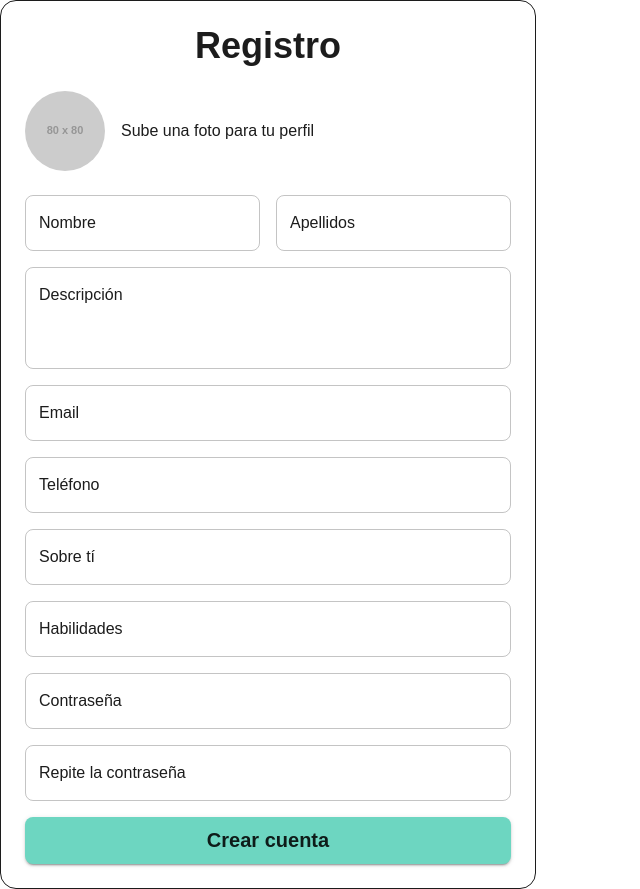
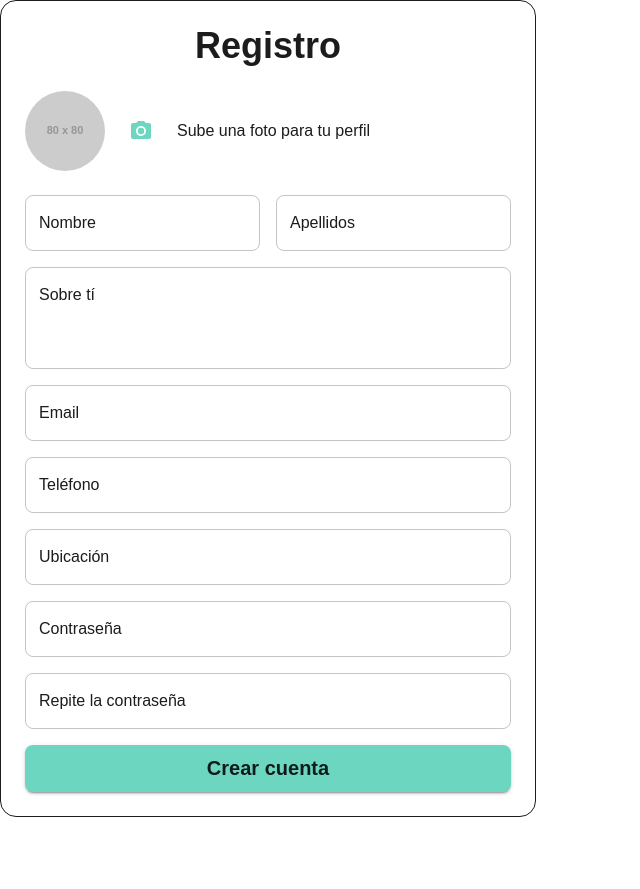
Before and after one commit to javnievic/comparte-tu-tiempo, a React (Vite) app in the folder frontend/: page /register in a window 1280 px wide. Shown: the whole page, without its empty margins (0-640 px from the left). After the commit the page ends 817 px from the top, so only its background shows below. Built offline with nearby package versions, Linux system fonts and the light colour scheme.

Commit message:
feat: add profile picture upload functionality and improve user registration form

```diff
--- a/frontend/src/pages/Register.jsx
+++ b/frontend/src/pages/Register.jsx
@@ -1,6 +1,7 @@
 import { useState } from "react";
 import { ThemeProvider } from "@mui/material/styles";
-import { Box, TextField, Button, Typography, Avatar } from "@mui/material";
+import { Box, TextField, Button, Typography, Avatar, IconButton } from "@mui/material";
+import { PhotoCamera } from "@mui/icons-material";
 import { registerUser } from "../services/authService";
 import theme from "../styles/theme";
 
@@ -14,11 +15,17 @@ export default function Register() {
     phone_number: "",
     location: "",
     description: "",
-    skills: ""
+    profile_picture: null
   });
 
   const handleChange = (e) => {
     setFormData({ ...formData, [e.target.name]: e.target.value });
+  };
+
+  const handleFileChange = (e) => {
+    if (e.target.files && e.target.files[0]) {
+      setFormData({ ...formData, profile_picture: e.target.files[0] });
+    }
   };
 
   const handleSubmit = async (e) => {
@@ -28,7 +35,12 @@ export default function Register() {
       return;
     }
     try {
-      const response = await registerUser(formData);
+      const data = new FormData();
+      Object.keys(formData).forEach((key) => {
+        data.append(key, formData[key]);
+      });
+
+      const response = await registerUser(data);
       console.log("Registro exitoso", response);
     } catch (error) {
       console.error("Error en el registro", error);
@@ -51,10 +63,25 @@ export default function Register() {
         }}
       >
         <Typography variant="h3" align="center">Registro</Typography>
+
         <Box sx={{ display: "flex", gap: 2, alignItems: "center" }}>
-          <Avatar src="https://placehold.co/80x80" sx={{ width: 80, height: 80 }} />
+          <Avatar
+            src={formData.profile_picture ? URL.createObjectURL(formData.profile_picture) : "https://placehold.co/80x80"}
+            sx={{ width: 80, height: 80 }}
+          />
+          <label htmlFor="upload-photo">
+            <input
+              accept="image/*"
+              id="upload-photo"
+              type="file"
+              style={{ display: "none" }}
+              onChange={handleFileChange}
+            />
+            <IconButton color="primary" component="span">
+              <PhotoCamera />
+            </IconButton>
+          </label>
           <Typography>Sube una foto para tu perfil</Typography>
-
         </Box>
 
         <form onSubmit={handleSubmit} style={{ display: "flex", flexDirection: "column", gap: 16 }}>
@@ -63,15 +90,14 @@ export default function Register() {
             <TextField label="Apellidos" name="last_name" value={formData.last_name} onChange={handleChange} fullWidth />
           </Box>
 
-          <TextField label="Descripción" name="description" value={formData.description} onChange={handleChange} multiline rows={3} fullWidth />
+          <TextField label="Sobre tí" name="description" value={formData.description} onChange={handleChange} multiline rows={3} fullWidth />
           <TextField label="Email" name="email" value={formData.email} onChange={handleChange} type="email" fullWidth />
           <TextField label="Teléfono" name="phone_number" value={formData.phone_number} onChange={handleChange} fullWidth />
-          <TextField label="Sobre tí" name="location" value={formData.location} onChange={handleChange} fullWidth />
-          <TextField label="Habilidades" name="skills" value={formData.skills} onChange={handleChange} fullWidth />
+          <TextField label="Ubicación" name="location" value={formData.location} onChange={handleChange} fullWidth />
           <TextField label="Contraseña" name="password" value={formData.password} onChange={handleChange} type="password" fullWidth />
           <TextField label="Repite la contraseña" name="confirm_password" value={formData.confirm_password} onChange={handleChange} type="password" fullWidth />
 
-          <Button type="submit" variant="contained" color="primary" >
+          <Button type="submit" variant="contained" color="primary">
             Crear cuenta
           </Button>
         </form>
```
Also changed, not shown: 1 other file (tests, documents, lock files or other folders).
